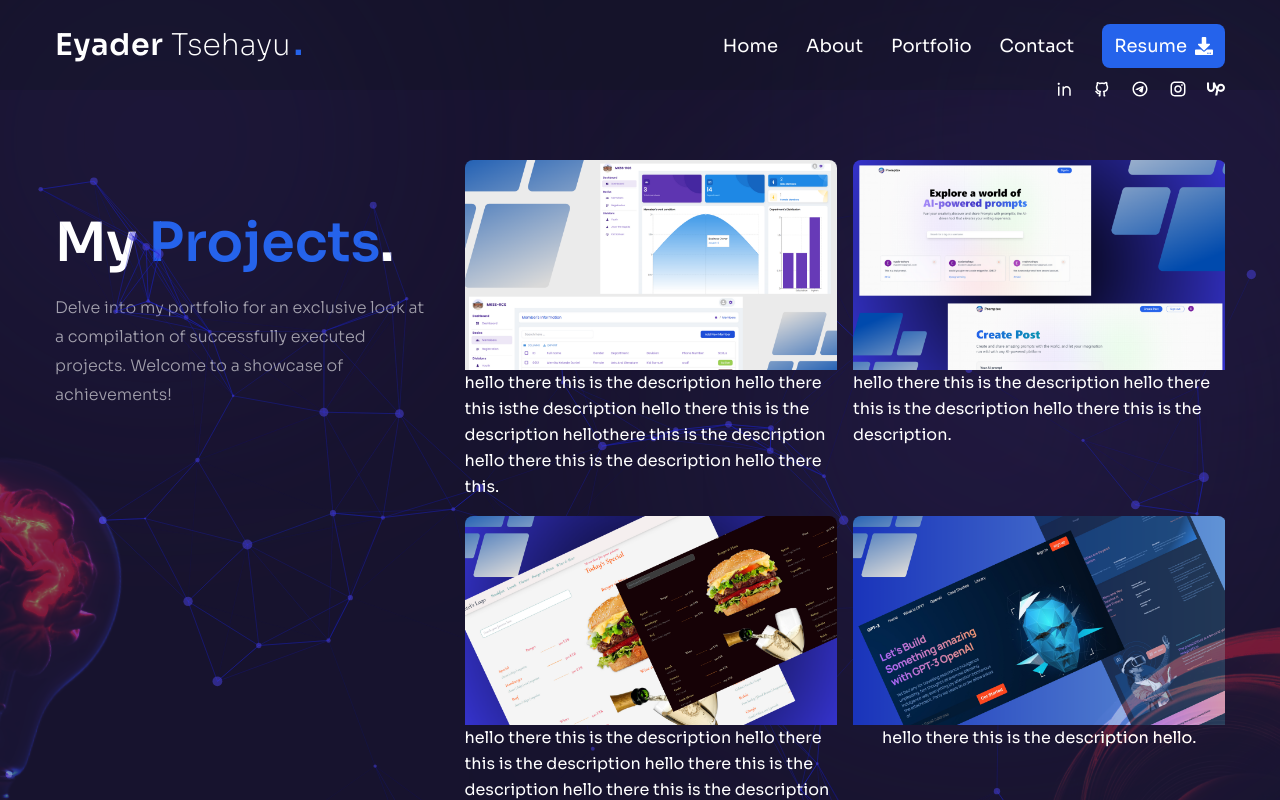
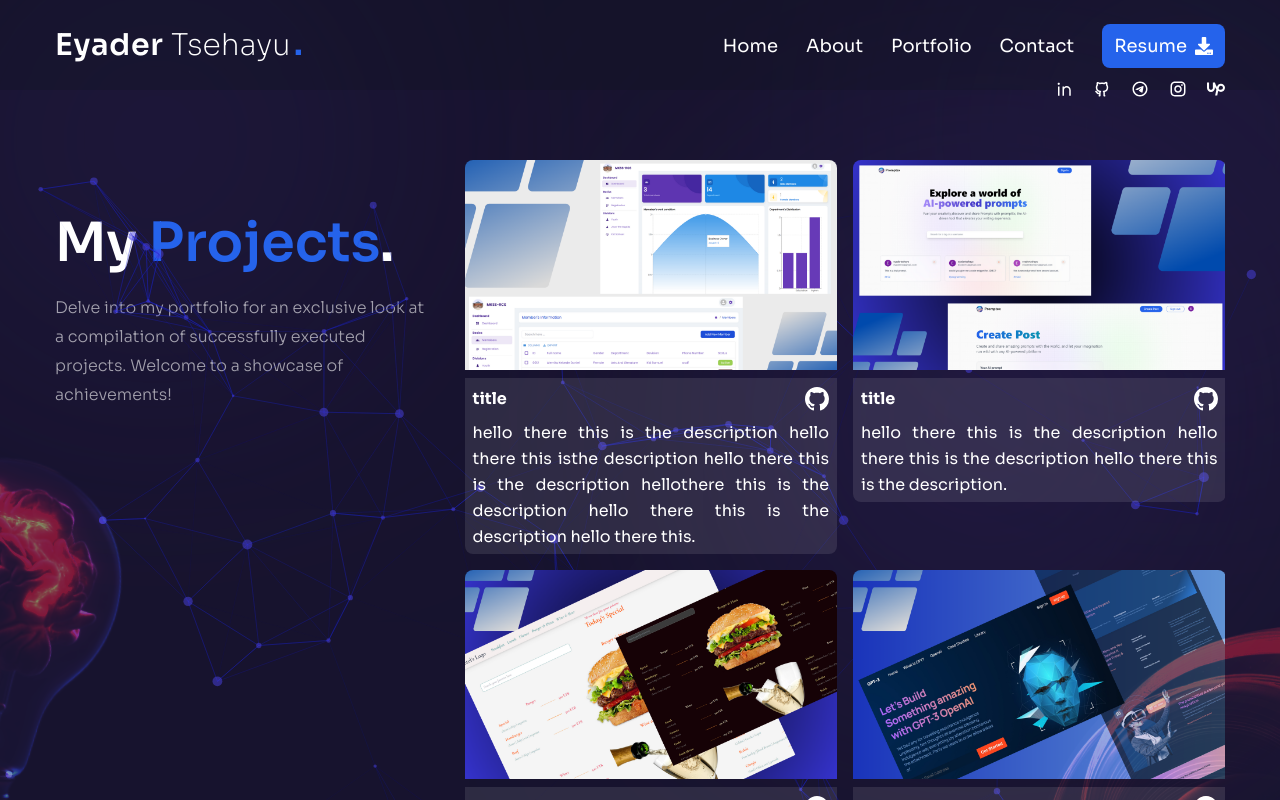
Before and after one commit to EyaderTsehayu/EyaderTsehayu-portfolio, a Next.js app: page /projects in a window 1280 px wide. Shown: the top 800 px of the page. Built offline with nearby package versions, Linux system fonts and the light colour scheme.

Commit message:
add title and github icon

```diff
--- a/components/WorkSlider.jsx
+++ b/components/WorkSlider.jsx
@@ -6,9 +6,10 @@ import "swiper/css/free-mode";
 import "swiper/css/pagination";
 
 import { Pagination } from "swiper";
-import { BsArrowRight } from "react-icons/bs";
+import { BsArrowRight, BsGithub } from "react-icons/bs";
 import Image from "next/image";
 import workSlides from "@/constants/projectsData";
+import Link from "next/link";
 
 const WorkSlider = () => {
   return (
@@ -27,10 +28,15 @@ const WorkSlider = () => {
               {slide.images.map((image, index) => {
                 return (
                   <div
-                    className="relative rounded-lg overflow-hidden flex items-center justify-center group flex-col"
+                    className="relative rounded-lg overflow-hidden flex  justify-center group flex-col"
                     key={index}
                   >
-                    <div className="flex items-center justify-center relative overflow-hidden group">
+                    <Link
+                      href={`${image.domainUrl}`}
+                      rel="noopener noreferrer"
+                      target="_blank"
+                      className="flex items-center justify-center relative overflow-hidden group"
+                    >
                       {/* image */}
                       <Image
                         src={image.path}
@@ -45,41 +51,34 @@ const WorkSlider = () => {
                         <div className="flex items-center gap-x-2 text-[13px] tracking[0.2em]">
                           {/* title part 1 */}
                           <div className="delay-100">
-                            <a
-                              href={image.link}
-                              target="_blank"
-                              rel="noopener noreferrer"
-                              className="delay-100"
-                            >
-                              LIVE
-                            </a>
+                            <div className="delay-100">LIVE</div>
                           </div>
                           {/* title part 2 */}
                           <div className="translate-y-[500%] group-hover:translate-y-0 transition-all duration-300 delay-150">
-                            <a
-                              href={image.link}
-                              target="_blank"
-                              rel="noopener noreferrer"
-                              className="delay-100"
-                            >
-                              PROJECT
-                            </a>
+                            <div className="delay-100">PROJECT</div>
                           </div>
                           {/* icon */}
                           <div className="text-xl translate-y-[500%] group-hover:translate-y-0 transition-all duration-300 delay-200">
-                            <a
-                              href={image.link}
-                              target="_blank"
-                              rel="noopener noreferrer"
-                              className="delay-100"
-                            >
+                            <div className="delay-100">
                               <BsArrowRight />
-                            </a>
+                            </div>
                           </div>
                         </div>
                       </div>
+                    </Link>
+                    <Link
+                      href={`${image.githubUrl}`}
+                      rel="noopener noreferrer"
+                      target="_blank"
+                      className="flex flex-1 items-center justify-between font-bold px-2 py-2 mt-2 bg-white/10 hover:bg-white/20"
+                    >
+                      {image.title}
+                      <BsGithub className="text-2xl" />
+                    </Link>
+
+                    <div className=" bg-white/10 px-2 pb-1 text-justify">
+                      {image.description}
                     </div>
-                    <div>{image.description}</div>
                   </div>
                 );
               })}
```
